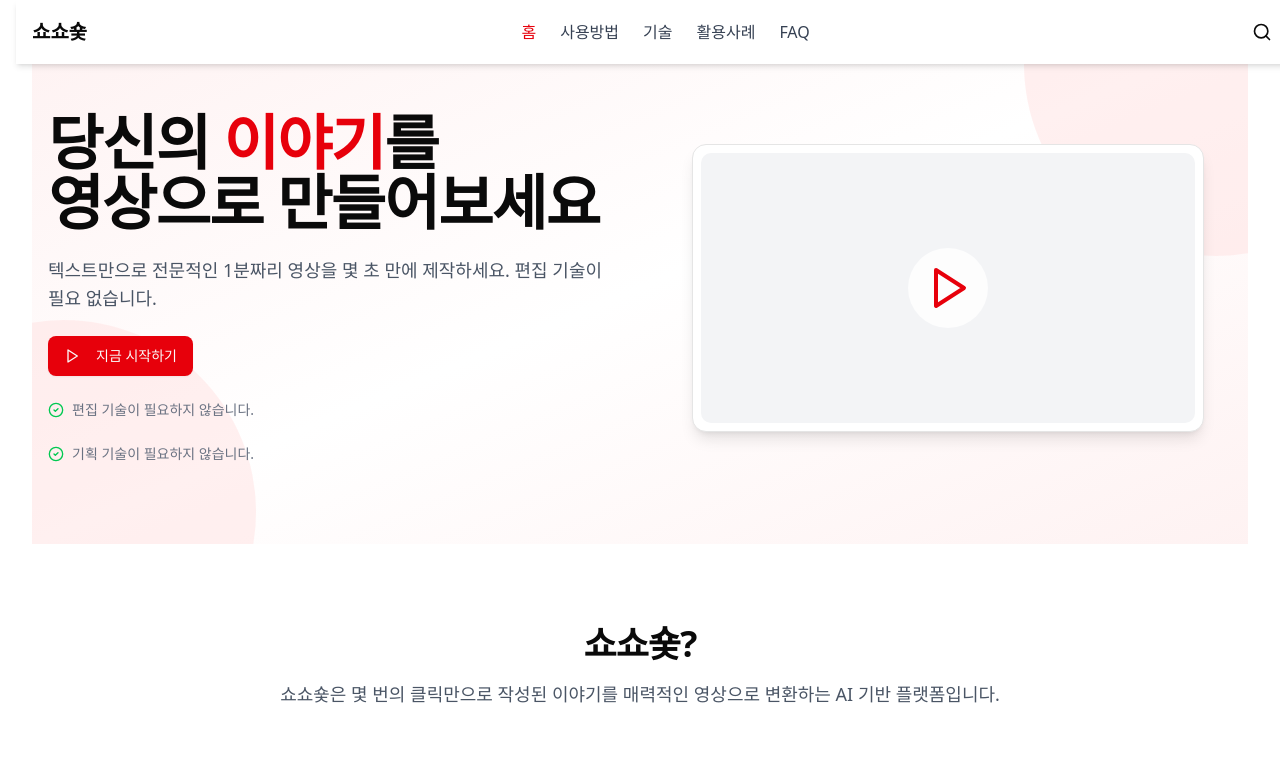
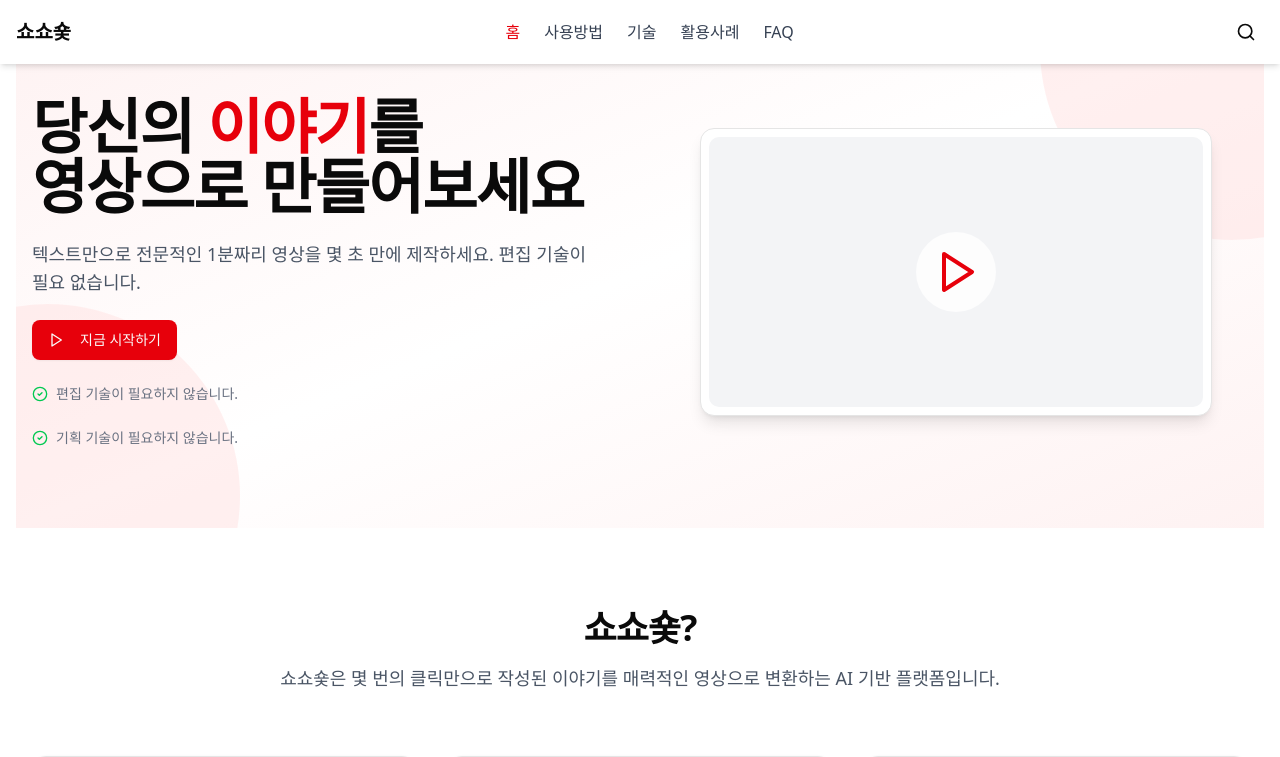
Before and after one commit to Ja-efan/shoshoshorts, a React (Vite) app in the folder FE/: page / in a window 1280 px wide. Shown: the top 757 px of the page. Built offline with nearby package versions, Linux system fonts and the light colour scheme.

Commit message:
style: Add margin to center the screen #S12P21B106-50

```diff
--- a/FE/src/App.tsx
+++ b/FE/src/App.tsx
@@ -2,7 +2,7 @@
 import Router from "./router";
 function App() {
   return (
-    <div className="p-4">
+    <div className="">
       <Router />
       <Toaster position="top-center" />
     </div>
--- a/FE/src/pages/createPage.tsx
+++ b/FE/src/pages/createPage.tsx
@@ -69,7 +69,7 @@
       </header>
 
       <main className="flex-1 py-8">
-        <div className="container px-4">
+        <div className="container mx-auto px-4">
           <div className="mx-auto max-w-3xl">
             <h1 className="text-3xl font-bold">동영상 만들기</h1>
             <p className="mt-2 text-gray-600">스토리를 입력하고 캐릭터를 추가하여 1분 길이의 동영상을 만들어보세요</p>
--- a/FE/src/pages/dashboardPage.tsx
+++ b/FE/src/pages/dashboardPage.tsx
@@ -54,7 +54,7 @@
   return (
     <div className="flex min-h-screen flex-col">
       <header className="sticky top-0 z-10 bg-white border-b">
-        <div className="container flex h-16 items-center justify-between px-4">
+        <div className="container mx-auto flex h-16 items-center justify-between px-4">
           <div className="flex items-center gap-2">
             <Link to="/" className="flex items-center gap-2">
               <img src={shortLogo} alt="쇼쇼숓 로고" className="h-8 w-8" />
@@ -73,7 +73,7 @@
       </header>
 
       <main className="flex-1 py-8">
-        <div className="container px-4">
+        <div className="container mx-auto px-4">
           <div className="flex flex-col gap-6">
             <div className="flex flex-col gap-4 sm:flex-row sm:items-center sm:justify-between">
               <h1 className="text-3xl font-bold">내 동영상</h1>
```
